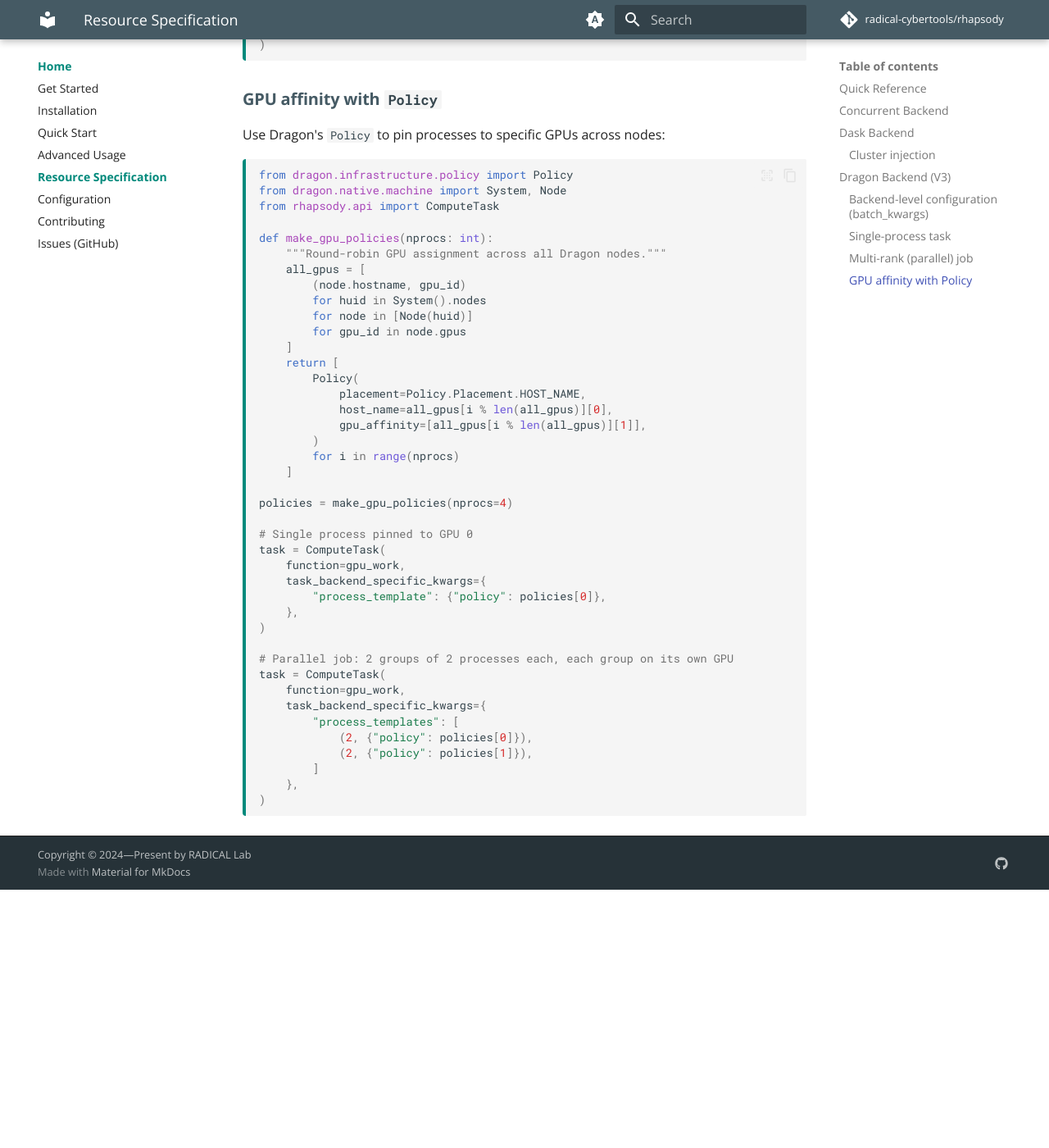
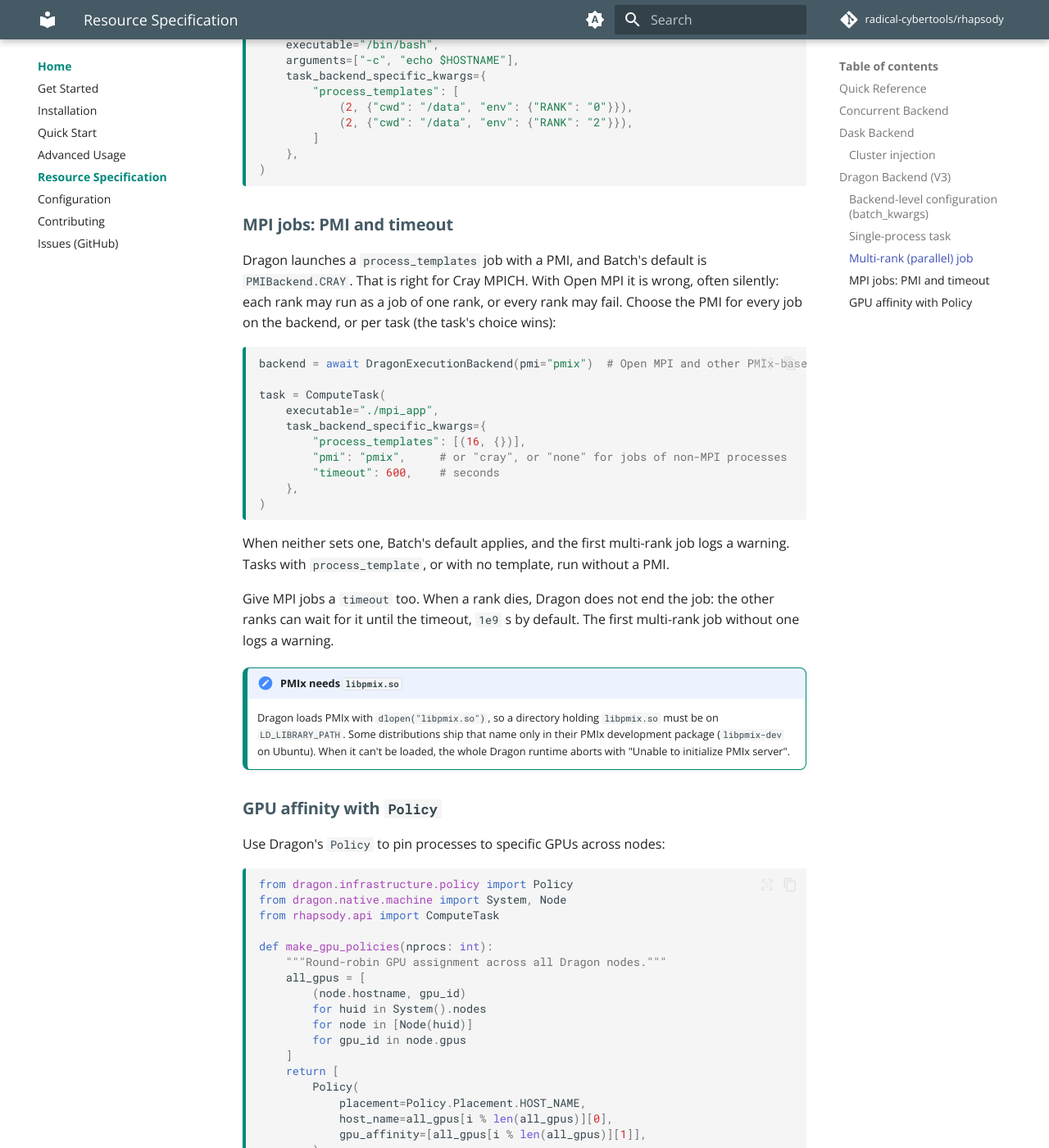
Before and after one commit to radical-cybertools/rhapsody, an MkDocs documentation site: the page built from docs/getting-started/resource-specification.md, in a window 1280 px wide and 1400 px high, scrolled down 6207 px. Shown: the whole window at 82% size. Built offline with MkDocs 1.6.1 and Material for MkDocs 9.7.7, drawn with Linux system fonts in a browser that asks for light colours; comment, search, counter and statistics services are not loaded; before the commit the page ends 7292 px from its top, so only the background shows below that; some of the changed text lies outside the part shown.

Commit message:
docs: document the Dragon job PMI and timeout
Co-Authored-By: Claude Opus 5.5 <noreply@anthropic.com>

````diff
--- a/docs/getting-started/resource-specification.md
+++ b/docs/getting-started/resource-specification.md
@@ -183,6 +183,8 @@ All accepted keys and their defaults are documented in the
 |-----|------|-------------|
 | `process_template` | `dict` | `ProcessTemplate` kwargs for a single-process task |
 | `process_templates` | `list[tuple[int, dict]]` | List of `(n_procs, template_dict)` for multi-rank jobs |
+| `pmi` | `str` or `PMIBackend` | PMI for a `process_templates` job: `"pmix"`, `"cray"` or `"none"`; overrides the backend's `pmi` (see [MPI jobs](#mpi-jobs-pmi-and-timeout)) |
+| `timeout` | `float` | Seconds before Dragon cancels the task (default `1e9`) |
 
 **`ProcessTemplate` kwargs** (passed inside `process_template` or each entry of `process_templates`):
 
@@ -251,6 +253,39 @@ task = ComputeTask(
 )
 ```
 
+### MPI jobs: PMI and timeout
+
+Dragon launches a `process_templates` job with a PMI, and Batch's default is
+`PMIBackend.CRAY`. That is right for Cray MPICH. With Open MPI it is wrong, often
+silently: each rank may run as a job of one rank, or every rank may fail. Choose the PMI
+for every job on the backend, or per task (the task's choice wins):
+
+```python
+backend = await DragonExecutionBackend(pmi="pmix")  # Open MPI and other PMIx-based MPIs
+
+task = ComputeTask(
+    executable="./mpi_app",
+    task_backend_specific_kwargs={
+        "process_templates": [(16, {})],
+        "pmi": "pmix",     # or "cray", or "none" for jobs of non-MPI processes
+        "timeout": 600,    # seconds
+    },
+)
+```
+
+When neither sets one, Batch's default applies, and the first multi-rank job logs a
+warning. Tasks with `process_template`, or with no template, run without a PMI.
+
+Give MPI jobs a `timeout` too. When a rank dies, Dragon does not end the job: the other
+ranks can wait for it until the timeout, `1e9` s by default. The first multi-rank job
+without one logs a warning.
+
+!!! note "PMIx needs `libpmix.so`"
+    Dragon loads PMIx with `dlopen("libpmix.so")`, so a directory holding `libpmix.so`
+    must be on `LD_LIBRARY_PATH`. Some distributions ship that name only in their PMIx
+    development package (`libpmix-dev` on Ubuntu). When it can't be loaded, the whole
+    Dragon runtime aborts with "Unable to initialize PMIx server".
+
 ### GPU affinity with `Policy`
 
 Use Dragon's `Policy` to pin processes to specific GPUs across nodes:
````
Also changed, not shown: CHANGELOG.md (+11 -0 lines).
